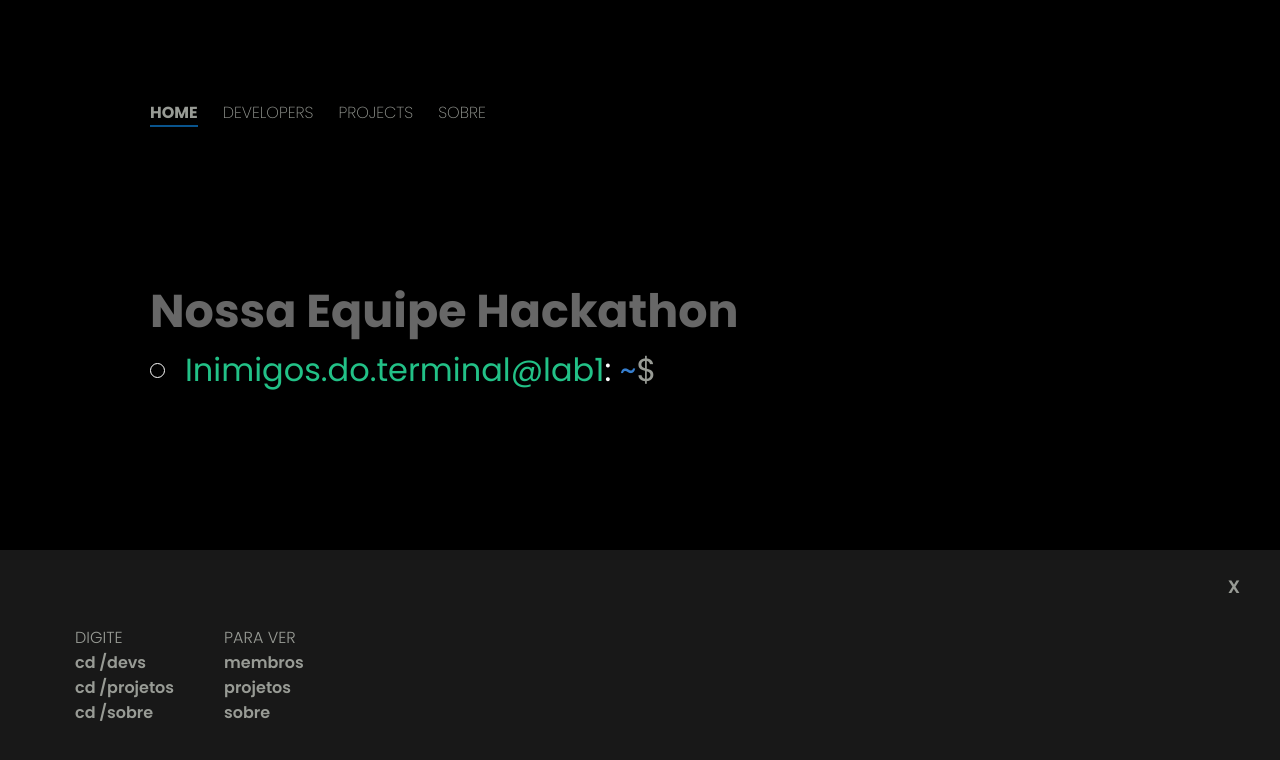
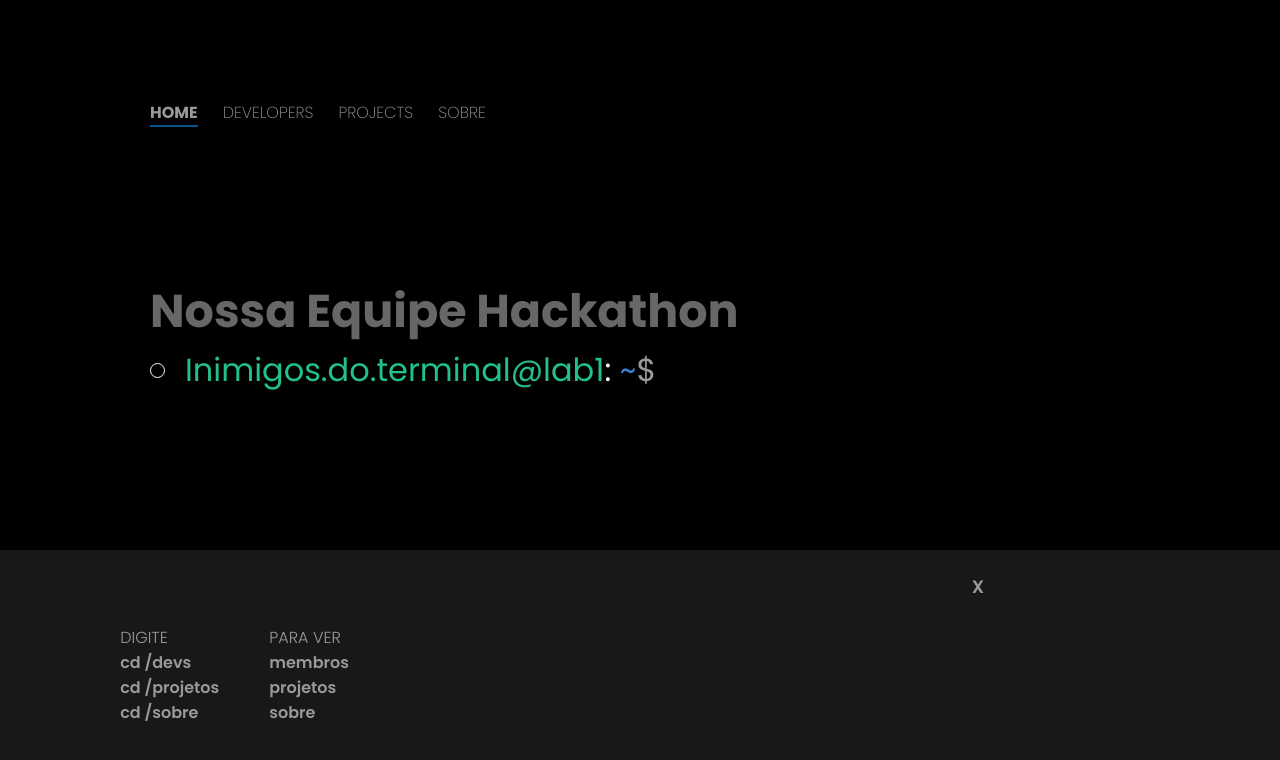
Before and after one commit to hackathon-equipe/EquipeHackaton, a Vue app: page / in a window 1280 px wide. Both pictures are taken after a click on the button "Help". Shown: the top 760 px of the page. Built offline with nearby package versions, Linux system fonts and the light colour scheme.

Commit message:
STYLE: help ficou igual o figma #15

```diff
--- a/src/components/help/HelpArea.vue
+++ b/src/components/help/HelpArea.vue
@@ -1,6 +1,6 @@
 <template>
         <div class="help-area">
-            <div>
+            <div class="help-blocoTexto">
                 <ul>
                     <li class="help-titulo">DIGITE</li>
                     <li>cd /devs</li>
@@ -16,7 +16,7 @@
                     <li>sobre</li>
                 </ul>
             </div>
-            <span @click="$emit('openArea')">X</span>
+            <span class="x" @click="$emit('openArea')">X</span>
         </div>
 </template>
 <style scoped>
@@ -55,6 +55,10 @@
 .help-titulo{
     font-weight: 300;
 }
-
-
+.help-blocoTexto{
+    margin-left: 4%;
+}
+.x{
+    margin-right: 20%;
+}
 </style>
```
